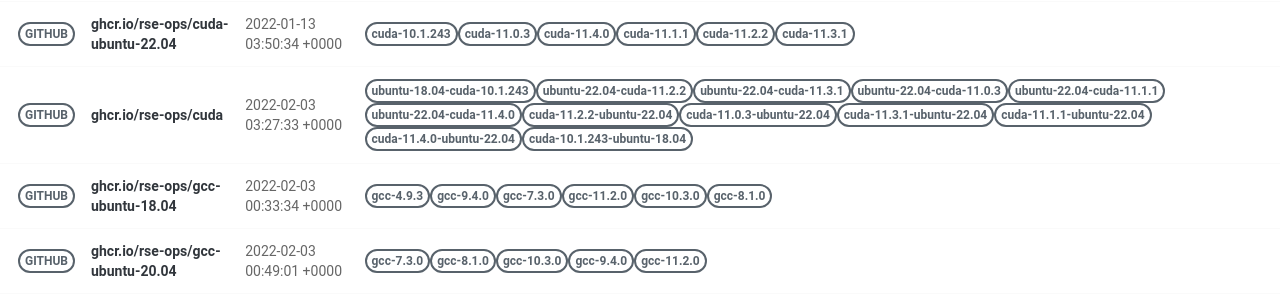
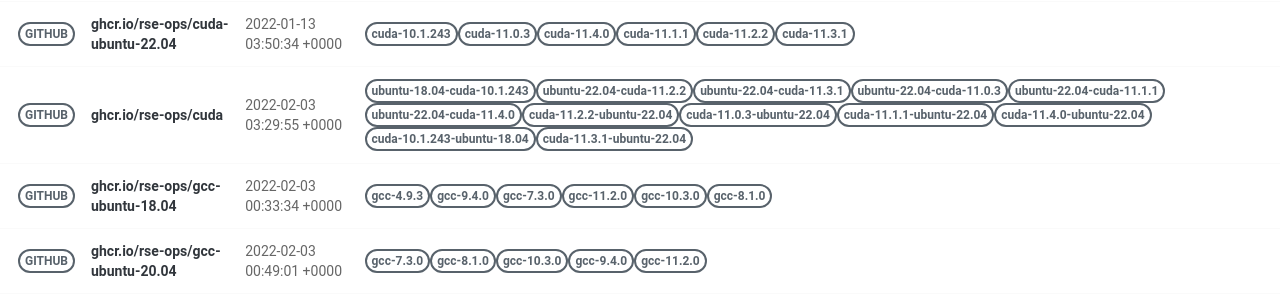
Before and after one commit to rse-ops/docker-images, a Jekyll site: the page built from pages/index.md, in a window 1280 px wide. Shown: the part 428-728 px from the top of the page. Built offline with Jekyll 4.4.1, drawn with Linux system fonts in a browser that asks for light colours; nearby versions of some CDN libraries.

Commit message:
Automated push to update library 2022-02-03

```diff
--- a/_library/ghcr.io-rse-ops-cuda.md
+++ b/_library/ghcr.io-rse-ops-cuda.md
@@ -1,7 +1,7 @@
 ---
 layout: container
 name: ghcr.io/rse-ops/cuda
-updated_at: 2022-02-03 03:27:33.679419
+updated_at: 2022-02-03 03:29:55.004803
 
 
 container_url: https://github.com/orgs/rse-ops/packages/container/package/cuda
```
Also changed, not shown: other parts of _library/ghcr.io-rse-ops-cuda.md (+3 -3 lines).
